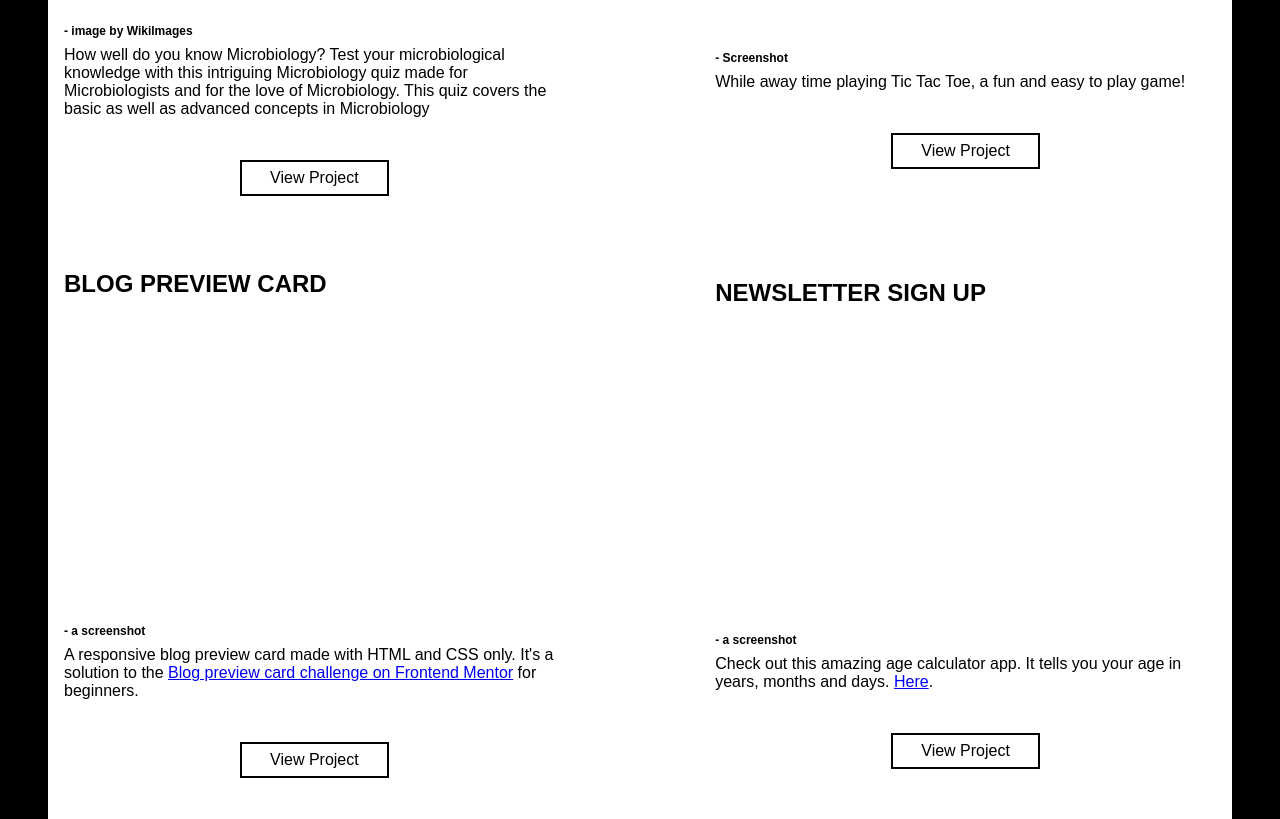
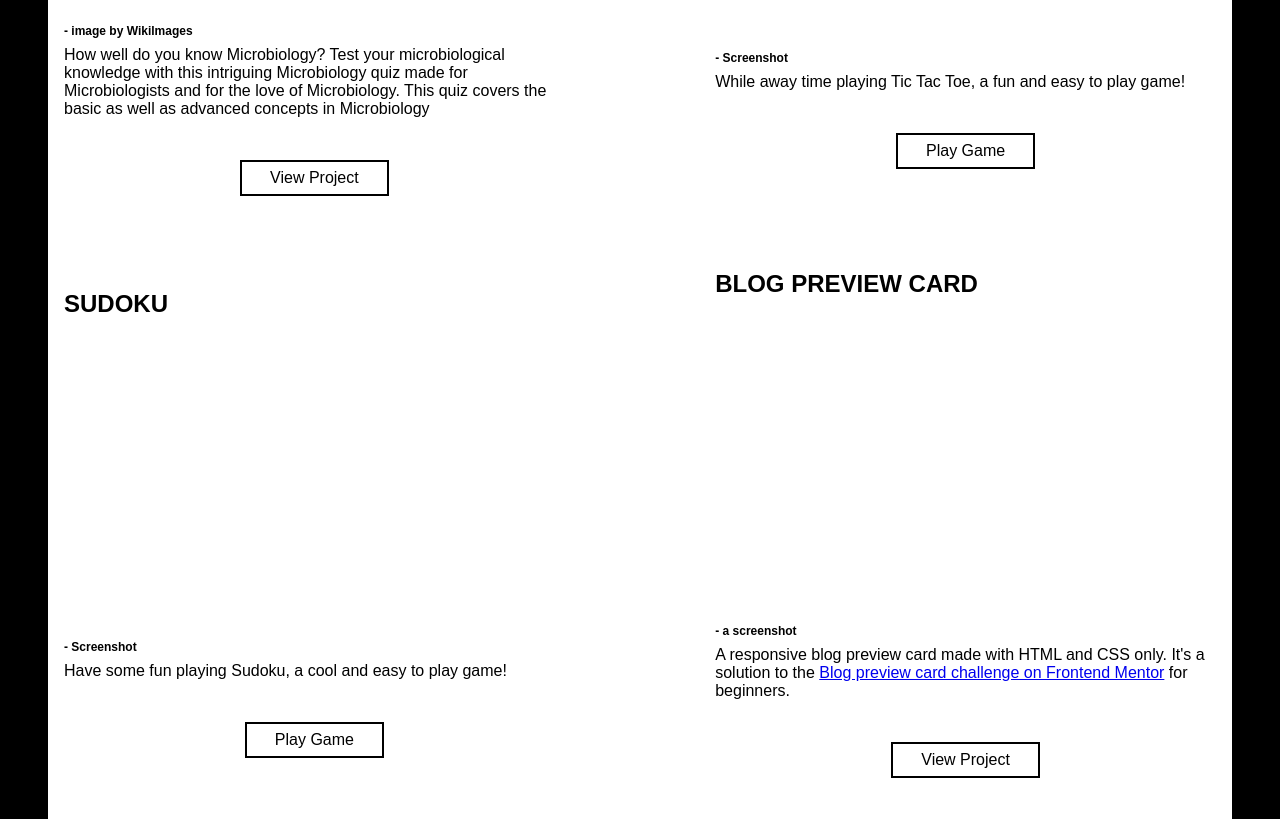
Before and after one commit to Caleb-Abuul/caleb, a plain HTML site: page index.html in a window 1280 px wide. Shown: the part 1280-2099 px from the top of the page. Drawn offline with nearby package versions, Linux system fonts and the light colour scheme.

Commit message:
modified the project index file

```diff
--- a/index.html
+++ b/index.html
@@ -56,6 +56,8 @@
         <div class="container">
           <h1 class="my-projects" id="projects">Projects</h1>
           <div class="row">
+
+            <!-- Microbiology quiz -->
             <div class="col">
               <h2>Microbiology Quiz App</h2>
               <img src="assets/images/Microbial.png" alt="">
@@ -82,12 +84,26 @@
                 While away time playing Tic Tac Toe, a fun and easy to play game!
               </p>
               <div id="btn">
-                <a href="projects/TicTacToe/index.html" class="btn" target="_blank">View Project</a>
+                <a href="projects/TicTacToe/index.html" class="btn" target="_blank">Play Game</a>
               </div>
 
             </div>
 
+            <!-- sudoku -->
+            <div class="col">
+              <h2>Sudoku</h2>
+              <img src="" alt="">
+              <p class="author">
+                - Screenshot
+              </p>
+              <p>
+                Have some fun playing Sudoku, a cool and easy to play game!
+              </p>
+              <div id="btn">
+                <a href="projects/Sudoku/sudoku.html" class="btn" target="_blank">Play Game</a>
+              </div>
 
+            </div>
 
             <!-- Frontend mentor blog preview card -->
             <div class="col">
@@ -102,6 +118,7 @@
               </div>
             </div>
 
+            <!-- Newsletter sign up -->
             <div class="col">
               <h2>Newsletter Sign Up</h2>
               <img src="assets/images/news-letter-desktop.png" alt="Newsletter sign up page">
@@ -114,6 +131,7 @@
               </div>
             </div>
 
+            <!-- age calculator -->
             <div class="col">
               <h2>Age Calculator</h2>
               <img src="assets/images/desktop-completed.jpg" alt="Newsletter sign up page">
```
